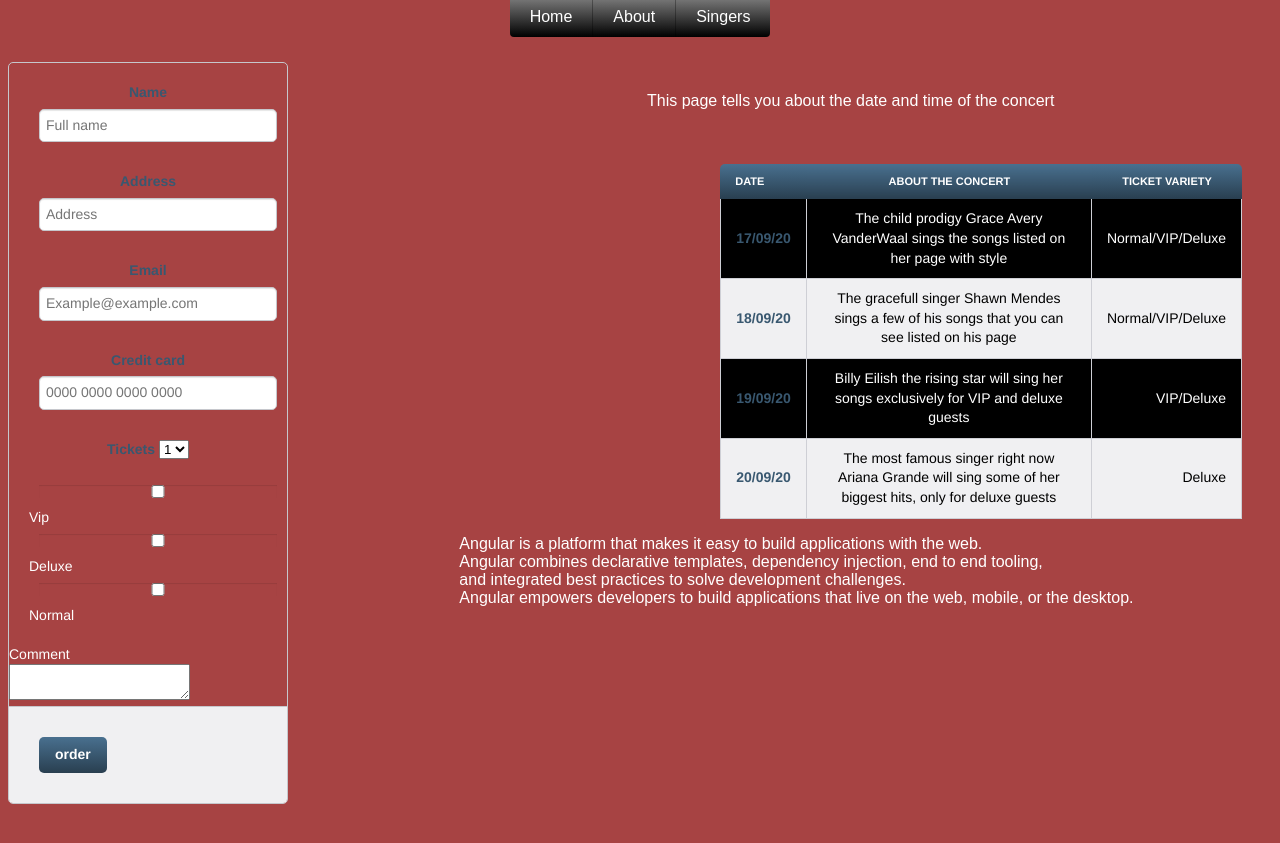
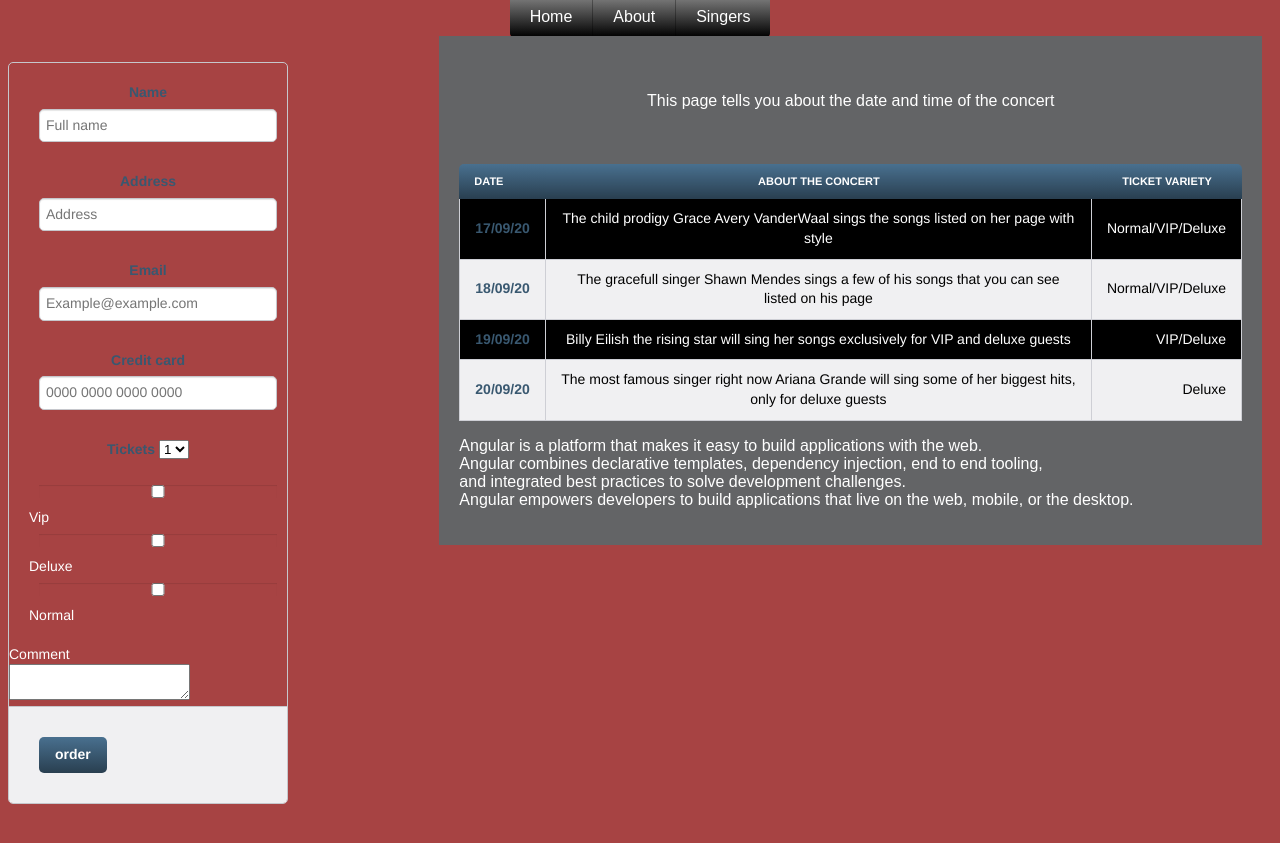
Before and after one commit to Huginn-Muninn/HuginnMuninn.github.io, a Jekyll site: the page built from about.html, in a window 1280 px wide. Shown: the top 843 px of the page. Built offline with Jekyll 4.4.1, drawn with Linux system fonts in a browser that asks for light colours.

Commit message:
upplysingasidu_og_css_breytingar

```diff
--- a/_sass/main.scss
+++ b/_sass/main.scss
@@ -32,8 +32,8 @@
   grid-template-columns: 1fr;
   grid-template-areas:
     "topi"
+    "midja"
     "vinstri"
-    "midja"
     "haegri";
   }
   .top{
@@ -52,12 +52,19 @@
   .boxarea{
     display: block;
     border: rgb(126, 228, 228);
+    background: #636466;
     width: auto;
     height: auto;
     max-height: 500;
-    max-width: 280;
+    max-width: 905;
     padding: 20px;
     margin: 10px;
+  }
+
+  .merki{
+    display: inline-block;
+    width: 500;
+    background: #636466;
   }
 
 @media screen and (min-width: 60em) {
--- a/about.html
+++ b/about.html
@@ -8,10 +8,9 @@
 <br>
 <br>
 <br>
-<div class='stuff'>
-  <div class='vinstri'></div>
+<div>
   <a>
-    <table class='midja'>
+    <table>
         <thead>
           <tr>
             <th scope="col">Date</th>
```
